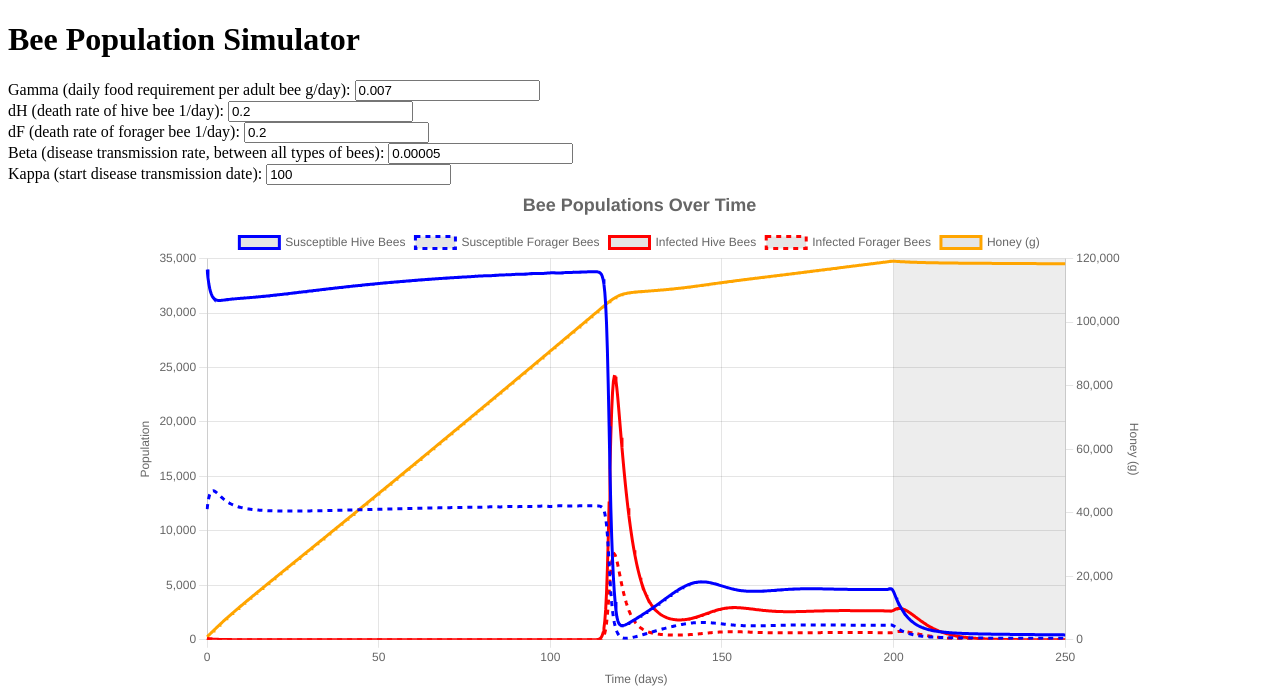
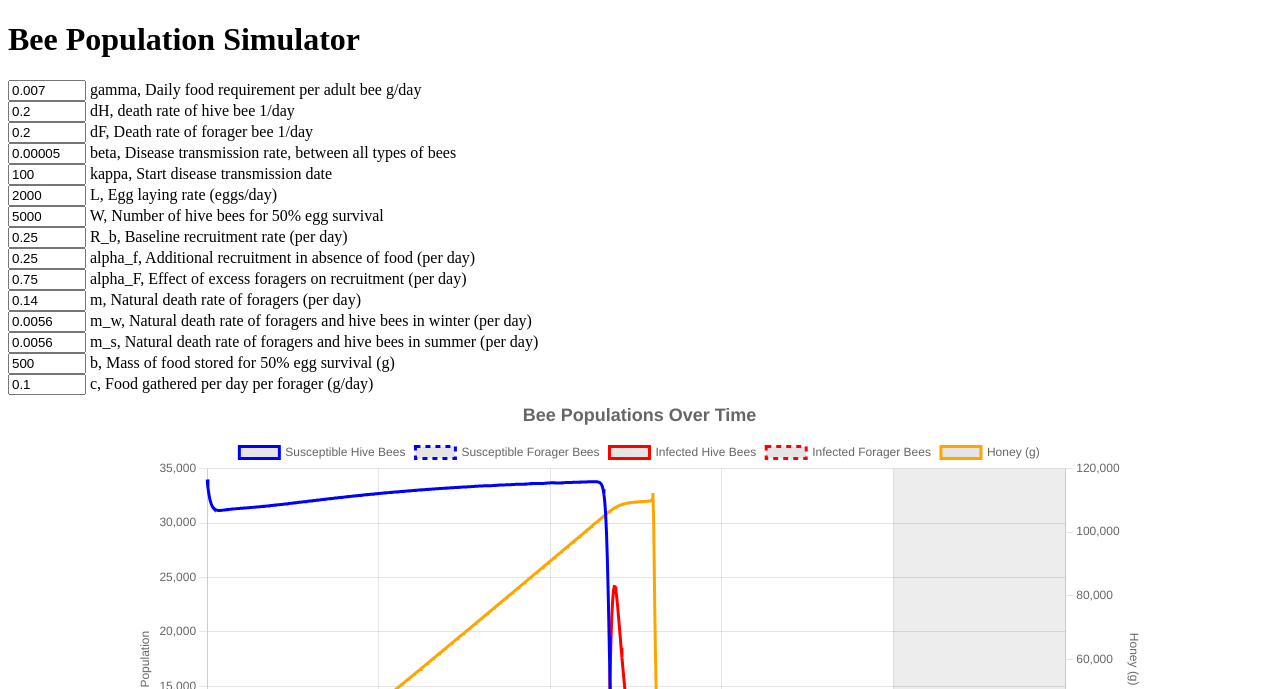
Before and after one commit to erics118/bee-pop-modeling, a Flask app: page / in a window 1280 px wide. Shown: the top 689 px of the page. Run offline with Flask 3, Linux system fonts and the light colour scheme.

Commit message:
add all vars

```diff
--- a/app.py
+++ b/app.py
@@ -4,18 +4,19 @@ from scipy.integrate import solve_ivp
 
 app = Flask(__name__)
 
-L = 2000  # Egg laying rate (eggs/day)
-W = 5000  # Number of hive bees for 50% egg survival
-R_b = 0.25  # Baseline recruitment rate (per day)
-alpha_f = 0.25  # Additional recruitment in absence of food (per day)
-alpha_F = 0.75  # Effect of excess foragers on recruitment (per day)
-m = 0.14  # Natural death rate of foragers (per day)
-m_w = 0.0056  # Natural death rate of foragers and hive bees in winter (per day)
-b = 500  # Mass of food stored for 50% egg survival (g)
-c = 0.1  # Food gathered per day per forager (g/day)
+# L = 2000  # Egg laying rate (eggs/day)
+# W = 5000  # Number of hive bees for 50% egg survival
+# R_b = 0.25  # Baseline recruitment rate (per day)
+# alpha_f = 0.25  # Additional recruitment in absence of food (per day)
+# alpha_F = 0.75  # Effect of excess foragers on recruitment (per day)
+# m = 0.14  # Natural death rate of foragers (per day)
+# m_w = 0.0056  # Natural death rate of foragers and hive bees in winter (per day)
+# b = 500  # Mass of food stored for 50% egg survival (g)
+# c = 0.1  # Food gathered per day per forager (g/day)
 
 # begin outline for write up, dw about order or anything specific
 # gh repo for code
+
 
 def beta_function(t, kappa, beta_value):
     if t < kappa:
@@ -30,11 +31,22 @@ def index():
 
 @app.route("/simulate", methods=["POST"])
 def simulate():
+    # Parameters
+    L = float(request.form.get("L"))
+    W = float(request.form.get("W"))
+    R_b = float(request.form.get("R_b"))
+    alpha_f = float(request.form.get("alpha_f"))
+    alpha_F = float(request.form.get("alpha_F"))
+    m = float(request.form.get("m"))
+    m_w = float(request.form.get("m_w"))
+    b = float(request.form.get("b"))
+    c = float(request.form.get("c"))
+
     gamma = float(request.form.get("gamma"))
     dH = float(request.form.get("dH"))
     dF = float(request.form.get("dF"))
     beta_value = float(request.form.get("beta"))
-    kappa = int(request.form.get("kappa"))
+    kappa = float(request.form.get("kappa"))
 
     # Initial conditions
     H_S0 = 3.4e4  # Initial susceptible hive bee population
@@ -59,8 +71,6 @@ def simulate():
         S = (H_S + H_I) / (W + H_S + H_I) * (f / (b + f))
         R = Rb + af * (b / (b + f)) - aF * (F_I + F_S) / N
 
-
-
         if is_active_season:
             dH_S_dt = L * S - H_S * R - (beta * H_I + beta * F_I) * H_S
             dH_I_dt = (beta * H_I + beta * F_I) * H_S - H_I * R - dH * H_I
@@ -81,8 +91,8 @@ def simulate():
         dF_I_dt = max(dF_I_dt, -F_I)
         df_dt = max(df_dt, -f)
 
-        if t == 90:
-            df_dt = -10000
+        if t >= 130 and t <= 135:
+            df_dt = -f
 
         return [dH_S_dt, dH_I_dt, dF_S_dt, dF_I_dt, df_dt]
 
--- a/templates/index.html
+++ b/templates/index.html
@@ -7,30 +7,78 @@
   <title>Bee Population Simulator</title>
   <script src="https://code.jquery.com/jquery-3.6.0.min.js"></script>
   <script src="https://cdn.jsdelivr.net/npm/chart.js"></script>
+  <style>
+    /* make all inputs 70px wide */
+    input {
+      width: 70px;
+    }
+  </style>
 </head>
 
 <body>
   <h1>Bee Population Simulator</h1>
   <div>
-    <label for="gamma">Gamma (daily food requirement per adult bee g/day):</label>
-    <input type="number" id="gamma" name="gamma" value="0.007">
+    <input type="numeric" id="gamma" name="gamma" value="0.007">
+    <label for="gamma">gamma, Daily food requirement per adult bee g/day</label>
   </div>
   <div>
-    <label for="dH">dH (death rate of hive bee 1/day):</label>
-    <input type="number" id="dH" name="dH" value="0.2">
+    <input type="numeric" id="dH" name="dH" value="0.2">
+    <label for="dH">dH, death rate of hive bee 1/day</label>
   </div>
   <div>
-    <label for="dF">dF (death rate of forager bee 1/day):</label>
-    <input type="number" id="dF" name="dF" value="0.2">
+    <input type="numeric" id="dF" name="dF" value="0.2">
+    <label for="dF">dF, Death rate of forager bee 1/day</label>
   </div>
   <div>
-    <label for="beta">Beta (disease transmission rate, between all types of bees):</label>
-    <input type="number" id="beta" name="beta" value="0.00005">
+    <input type="numeric" id="beta" name="beta" value="0.00005">
+    <label for="beta">beta, Disease transmission rate, between all types of bees</label>
   </div>
   <div>
-    <label for="kappa">Kappa (start disease transmission date):</label>
-    <input type="number" id="kappa" name="kappa" value="100">
+    <input type="numeric" id="kappa" name="kappa" value="100">
+    <label for="kappa">kappa, Start disease transmission date</label>
   </div>
+  <div>
+    <input type="numeric" id="L" name="L" value="2000">
+    <label for="L">L, Egg laying rate (eggs/day)</label>
+  </div>
+  <div>
+    <input type="numeric" id="W" name="W" value="5000">
+    <label for="W">W, Number of hive bees for 50% egg survival</label>
+  </div>
+  <div>
+    <input type="numeric" id="R_b" name="R_b" value="0.25">
+    <label for="R_b">R_b, Baseline recruitment rate (per day)</label>
+  </div>
+  <div>
+    <input type="numeric" id="alpha_f" name="alpha_f" value="0.25">
+    <label for="alpha_f">alpha_f, Additional recruitment in absence of food (per day)</label>
+  </div>
+  <div>
+    <input type="numeric" id="alpha_F" name="alpha_F" value="0.75">
+    <label for="alpha_F">alpha_F, Effect of excess foragers on recruitment (per day)</label>
+  </div>
+  <div>
+    <input type="numeric" id="m" name="m" value="0.14">
+    <label for="m">m, Natural death rate of foragers (per day)</label>
+  </div>
+  <div>
+    <input type="numeric" id="m_w" name="m_w" value="0.0056">
+    <label for="m_w">m_w, Natural death rate of foragers and hive bees in winter (per day)</label>
+  </div>
+  <div>
+    <input type="numeric" id="m_s" name="m_s" value="0.0056">
+    <label for="m_s">m_s, Natural death rate of foragers and hive bees in summer (per day)</label>
+  </div>
+  <div>
+    <input type="numeric" id="b" name="b" value="500">
+    <label for="b">b, Mass of food stored for 50% egg survival (g)</label>
+  </div>
+  <div>
+    <input type="numeric" id="c" name="c" value="0.1">
+    <label for="c">c, Food gathered per day per forager (g/day)</label>
+  </div>
+
+
   <div id="graph-container" style="width: 80%; margin: auto;">
     <canvas id="beeChart"></canvas>
   </div>
@@ -47,7 +95,19 @@
           dH: $('#dH').val(),
           dF: $('#dF').val(),
           beta: $('#beta').val(),
-          kappa: $('#kappa').val()
+          kappa: $('#kappa').val(),
+
+          L: $('#L').val(),
+          W: $('#W').val(),
+          R_b: $('#R_b').val(),
+          alpha_f: $('#alpha_f').val(),
+          alpha_F: $('#alpha_F').val(),
+          m: $('#m').val(),
+          m_w: $('#m_w').val(),
+          m_s: $('#m_s').val(),
+          b: $('#b').val(),
+          c: $('#c').val(),
+
         },
         success: function (response) {
           if (response.data) {
@@ -56,7 +116,11 @@
             alert(response.error);
           }
         },
-        error: function () {
+        error: function (e) {
+          console.log(e)
+          if (e.responseText.includes("Error: could not convert")) {
+            alert('Please enter valid numbers for all parameters.');
+          }
           alert('An error occurred while updating the graph.');
         }
       });
@@ -115,7 +179,7 @@
           datasets: []
         },
         options: {
-          animation: false,
+          animation: true,
           responsive: true,
           plugins: {
             title: {
@@ -130,6 +194,7 @@
             }
           },
           interaction: {
+            mode: 'index',
             intersect: false,
           },
           scales: {
@@ -200,4 +265,3 @@
 </body>
 
 </html>
-f
```
